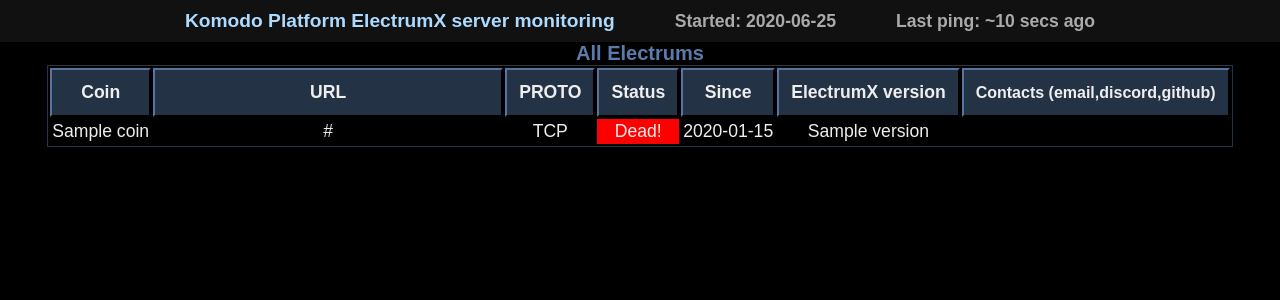
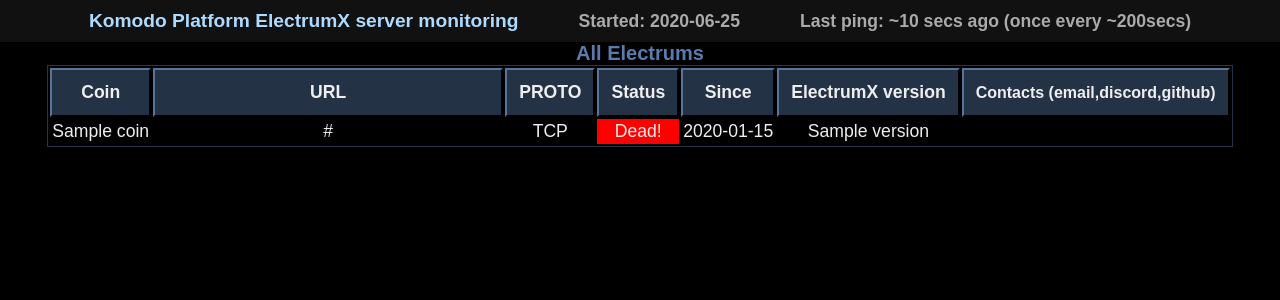
Before and after one commit to dth88/eyelectrumx, a Flask app: template templates/index.html in a window 1280 px wide. Shown: the part 58-358 px from the top of the page. Run offline with Flask 2, Linux system fonts and the light colour scheme; the template is opened without the code that fills it: most values are stand-ins (such as "Sample title", 1, 10 or a date in 2020); some libraries are stand-ins or nearby versions.

Commit message:
added approximate interval for ping to base template

```diff
--- a/templates/base.html
+++ b/templates/base.html
@@ -49,7 +49,7 @@
     <div id="headers">
         <h1>Komodo Platform ElectrumX server monitoring</h1>
         <h2>Started: 2020-06-25</h2>
-        <h2>Last ping: ~{{ last_ping }} secs ago</h2>
+        <h2>Last ping: ~{{ last_ping }} secs ago  (once every ~200secs)</h2>
     </div>
     <div id="content">
         {% block content %}{% endblock %}
```
